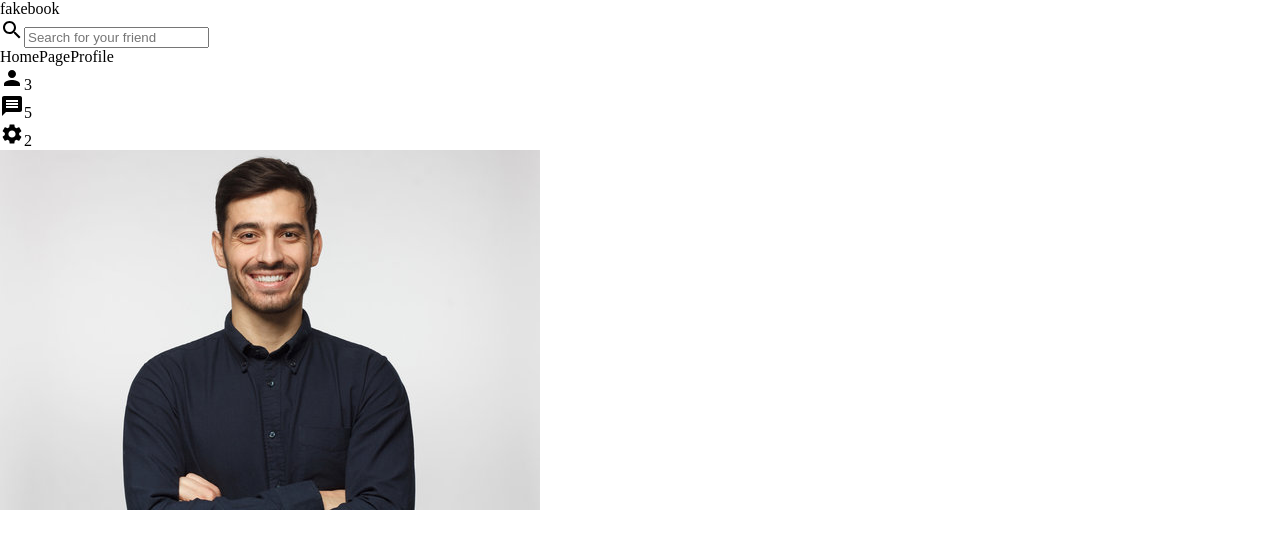
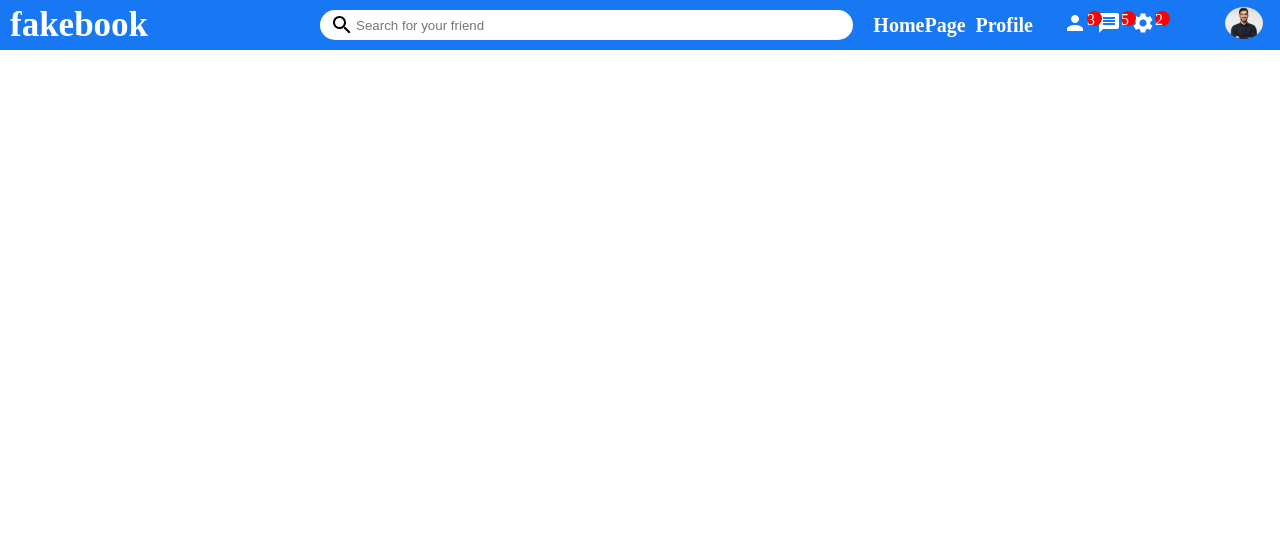
Before and after one commit to maheshkmp/fakebook-React, a React (Create React App) app: page / in a window 1280 px wide. Shown: the top 548 px of the page. Built offline with nearby package versions, Linux system fonts and the light colour scheme.

Commit message:
css added to navBar

```diff
--- a/src/components/Navigation/NavBar.js
+++ b/src/components/Navigation/NavBar.js
@@ -19,8 +19,8 @@ export default function NavBar() {
         </div>
         <div className="navBarRight">
             <div className="navBarLinks">
-                <span className="navBarLinks">HomePage</span>
-                <span className="navBarLinks">Profile</span>
+                <span className="navBarLink">HomePage</span>
+                <span className="navBarLink">Profile</span>
             </div>
             <div className="navBarIcons">
                 <div className="navBarIcon">
--- a/src/components/Navigation/navBar.css
+++ b/src/components/Navigation/navBar.css
@@ -0,0 +1,83 @@
+.navBarBox{
+    height: 50px;
+    width: 100%;
+    background-color: #1877F2;
+    display: flex;
+    align-items: center;
+    top: 0;
+}
+
+.navBarLeft{
+    flex: 3;
+
+}
+
+.navBarCenter{
+    flex: 5;
+}
+
+.navBarRight{
+        flex: 4;
+        display: flex;
+        align-items: center;
+        color: white;
+}
+.navBarIcons{
+    display: flex;
+    align-items: center;
+    justify-content: space-between;
+    margin-left: 20px;
+}
+.navBarIcon{
+    margin-left: 10px;
+}
+.iconTag{
+    width: 15px;
+    height: 15px;
+    background-color: red;
+    color: white;
+    position: absolute;
+    border-radius: 50%;
+    justify-content: center;
+}
+.navBarLinks{
+    margin-left: 10px;
+    font-size: 20px;
+    cursor: pointer;
+    font-weight: bold;
+}
+.navBarLink{
+    margin-left: 10px;
+}
+.profilePicImg{
+    width: 38px;
+    height: 32px;
+    object-fit: cover;
+    border-radius: 50%;
+    margin-left: 70px;
+}
+.logo{
+    font-size: 35px;
+    margin-left: 10px;
+    font-weight: bold;
+    color: white;
+    cursor: pointer;
+}
+.serchBarBox{
+    widows: 100px;
+    height: 30px;
+    background-color: white;
+    border-radius: 30px;
+    display: flex;
+    align-items: center;
+}
+.SearchIcon{
+    margin-left: 10px;
+}
+.searchInput{
+    border: none;
+    width: 80%;
+}
+.searchInput:focus{
+    outline: none;
+}
```
